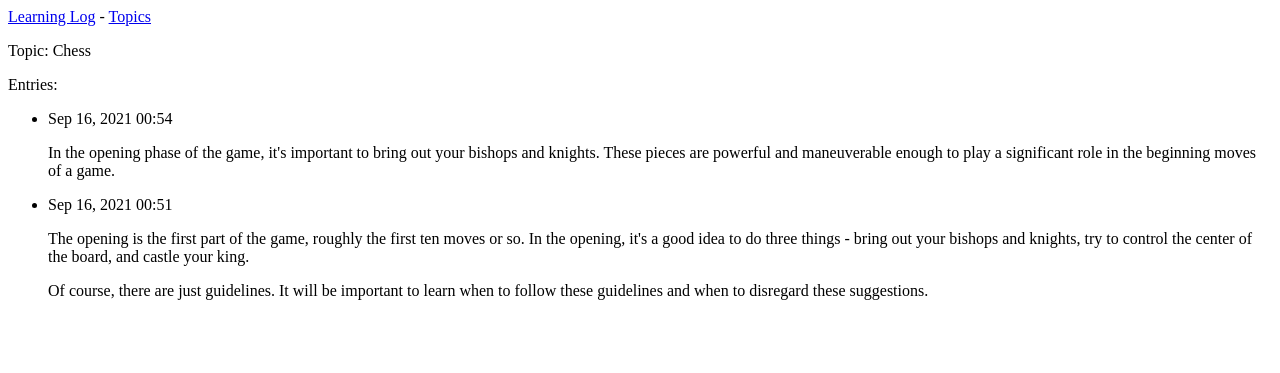
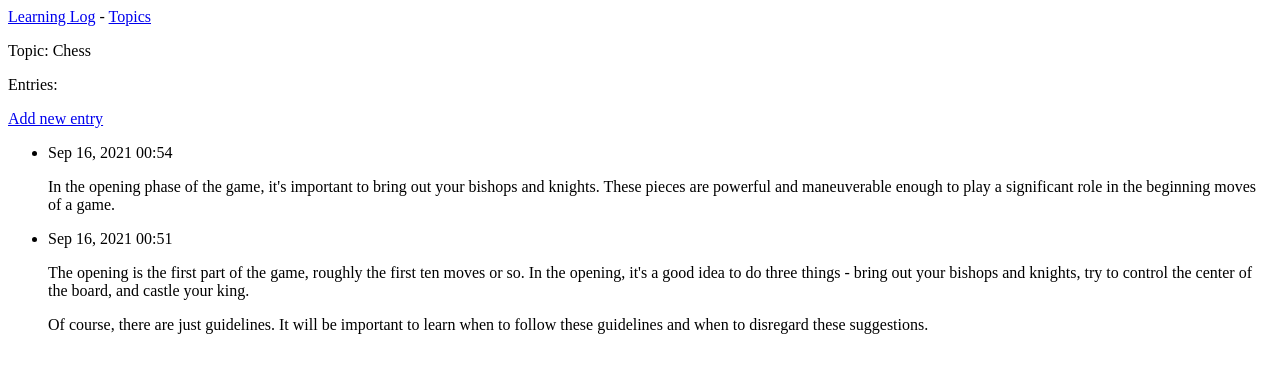
Before and after one commit to lucasfsf/learning_log, a Django app: page /topics/1/ in a window 1280 px wide. Shown: the top 373 px of the page. Run offline with Django 3.2, Linux system fonts and the light colour scheme; data comes from the database, SQL or seed files in the repository; both versions use the stored data as it was after the commit.

Commit message:
Added page for user to make new entries about each topic

```diff
--- a/learning_logs/templates/learning_logs/topic.html
+++ b/learning_logs/templates/learning_logs/topic.html
@@ -5,6 +5,9 @@
     <p>Topic: {{ topic }}</p>
 
     <p>Entries:</p>
+    <p>
+        <a href="{% url 'learning_logs:new_entry' topic.id %}">Add new entry</a>
+    </p>
     <ul>
         {% for entry in entries %}
             <li>
--- a/learning_logs/urls.py
+++ b/learning_logs/urls.py
@@ -14,4 +14,6 @@ urlpatterns = [
     path('topics/<int:topic_id>/', views.topic, name='topic'),
     # Page for adding a new topic
     path('new_topic/', views.new_topic, name='new_topic'),
+    # Page for adding a new entry
+    path('new_entry/<int:topic_id>/', views.new_entry, name='new_entry'),
 ]
--- a/learning_logs/views.py
+++ b/learning_logs/views.py
@@ -1,7 +1,7 @@
 from django.shortcuts import render, redirect
 
 from .models import Topic
-from .forms import TopicForm
+from .forms import TopicForm, EntryForm
 
 def index(request):
     """The home page for Learning Log."""
@@ -23,7 +23,7 @@ def topic(request, topic_id):
 def new_topic(request):
     """Add a new topíc."""
     if request.method != 'POST':
-        # No data submitted; create a black form.
+        # No data submitted; create a blank form.
         form = TopicForm()
     else:
         # POST data submitted; process data.
@@ -35,3 +35,26 @@ def new_topic(request):
     # Display a black or invalid form.
     context = {'form': form}
     return render(request, 'learning_logs/new_topic.html', context)
+
+def new_entry(request, topic_id):
+    """Add a new entry to a specific topic"""
+    topic = Topic.objects.get(id=topic_id)
+
+    if request.method != 'POST':
+        # No data submitted; create a blank form.
+        form = EntryForm()
+    else:
+        # POST data submitted; process data.
+        form = EntryForm(data=request.POST)
+        if form.is_valid():
+            new_entry = form.save(commit=False)
+            new_entry.topic = topic
+            new_entry.save()
+            return redirect('learning_logs:topic', topic_id=topic_id)
+
+    # Display a blank or invalid form.
+    context = {
+        'form': form,
+        'topic': topic}
+
+    return render(request, 'learning_logs/new_entry.html', context)
```
Also changed, not shown: learning_logs/forms.py (+8 -1 lines), learning_logs/templates/learning_logs/new_entry.html (added, +16 -0 lines), db.sqlite3.
